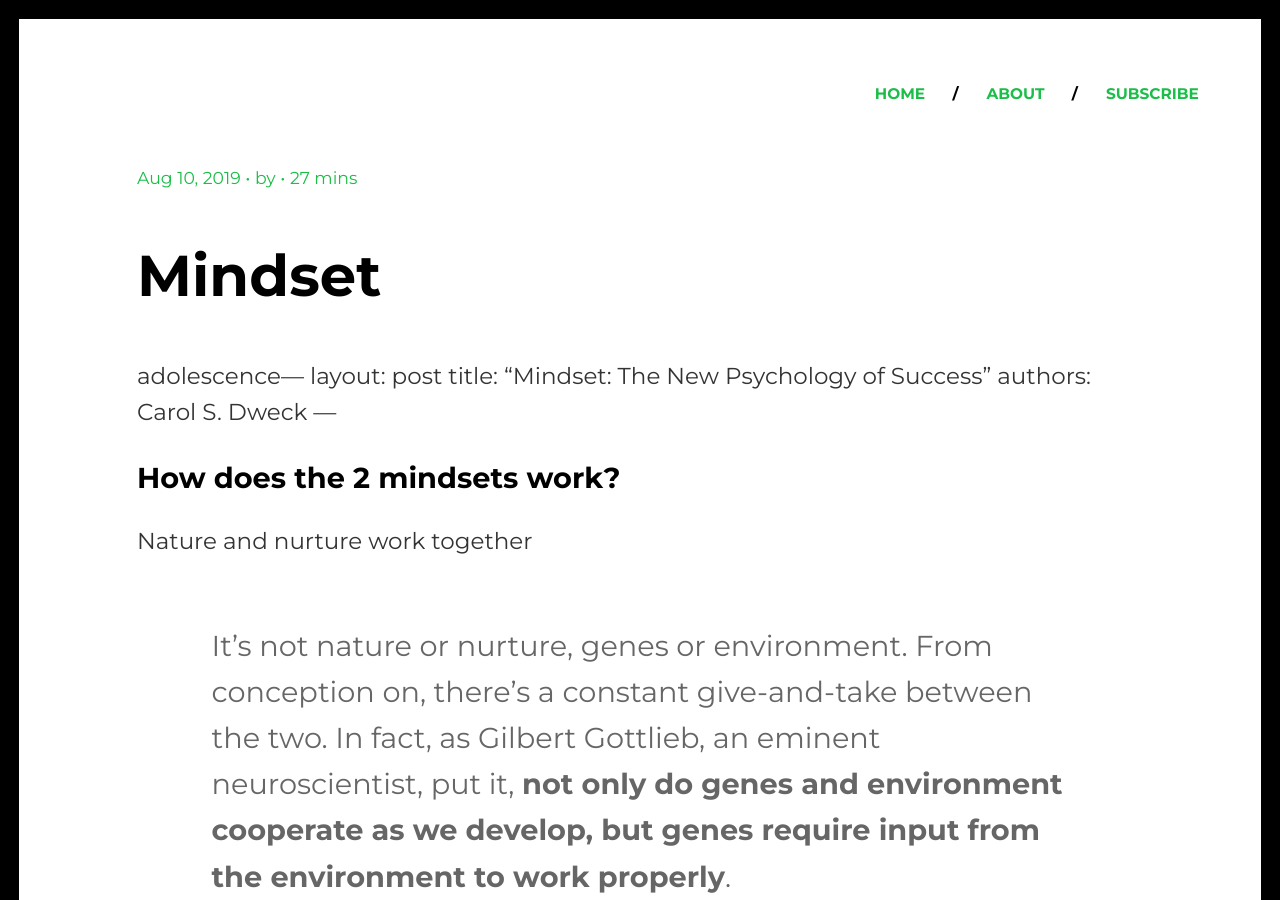
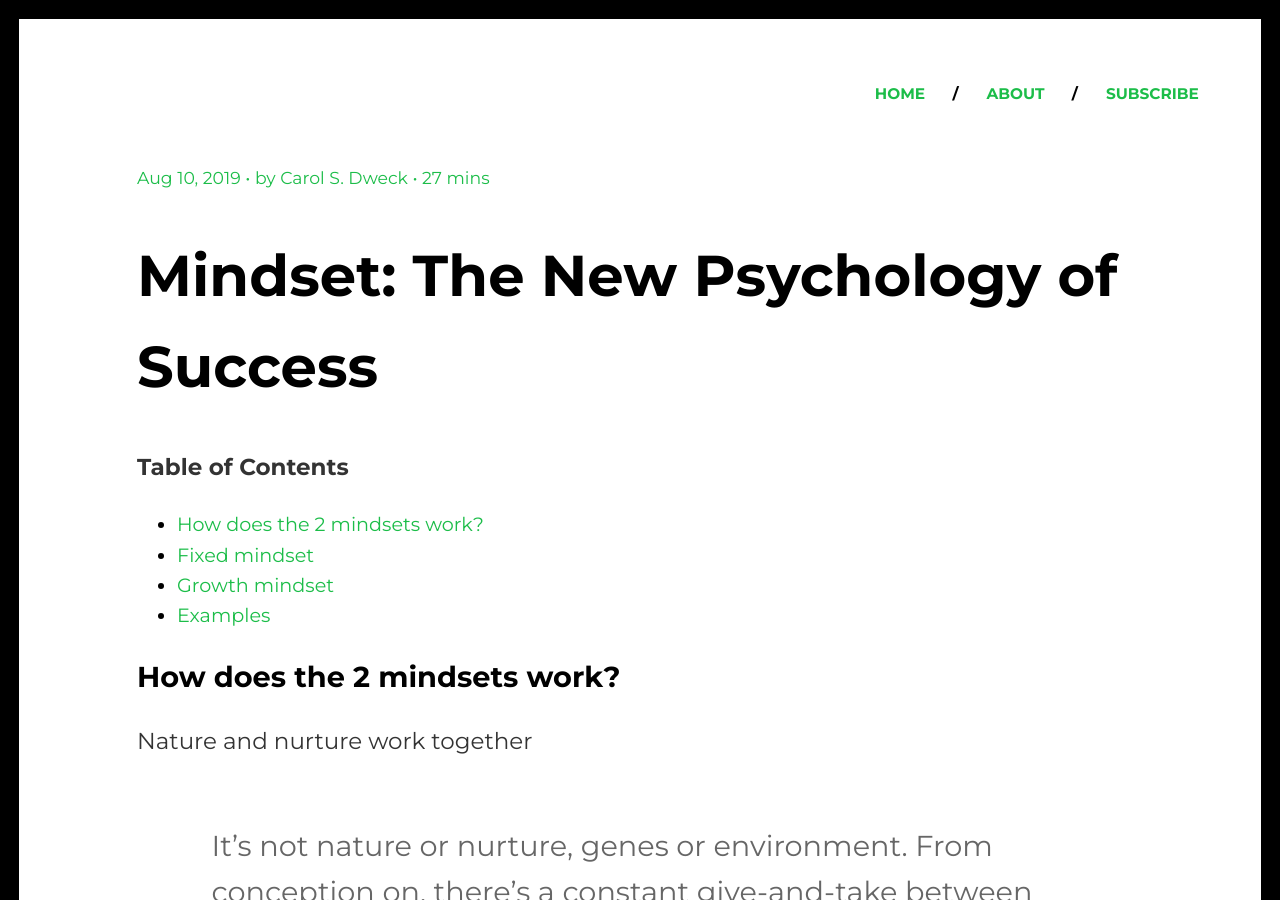
Before and after one commit to sayanee/books, a Jekyll site: the page built from _posts/2019-08-10-mindset.md, in a window 1280 px wide and 900 px high. Built offline with Jekyll 4.4.1, drawn with Linux system fonts in a browser that asks for light colours; some web fonts are replaced; our own code applies the rules of GitHub Pages for plain Markdown files.

Commit message:
add TOC to mindset book

```diff
--- a/_posts/2019-08-10-mindset.md
+++ b/_posts/2019-08-10-mindset.md
@@ -1,8 +1,19 @@
-adolescence---
+---
 layout: post
 title:  "Mindset: The New Psychology of Success"
 authors: Carol S. Dweck
 ---
+
+<!-- START doctoc generated TOC please keep comment here to allow auto update -->
+<!-- DON'T EDIT THIS SECTION, INSTEAD RE-RUN doctoc TO UPDATE -->
+**Table of Contents**
+
+- [How does the 2 mindsets work?](#how-does-the-2-mindsets-work)
+- [Fixed mindset](#fixed-mindset)
+- [Growth mindset](#growth-mindset)
+- [Examples](#examples)
+
+<!-- END doctoc generated TOC please keep comment here to allow auto update -->
 
 ## How does the 2 mindsets work?
 
```
